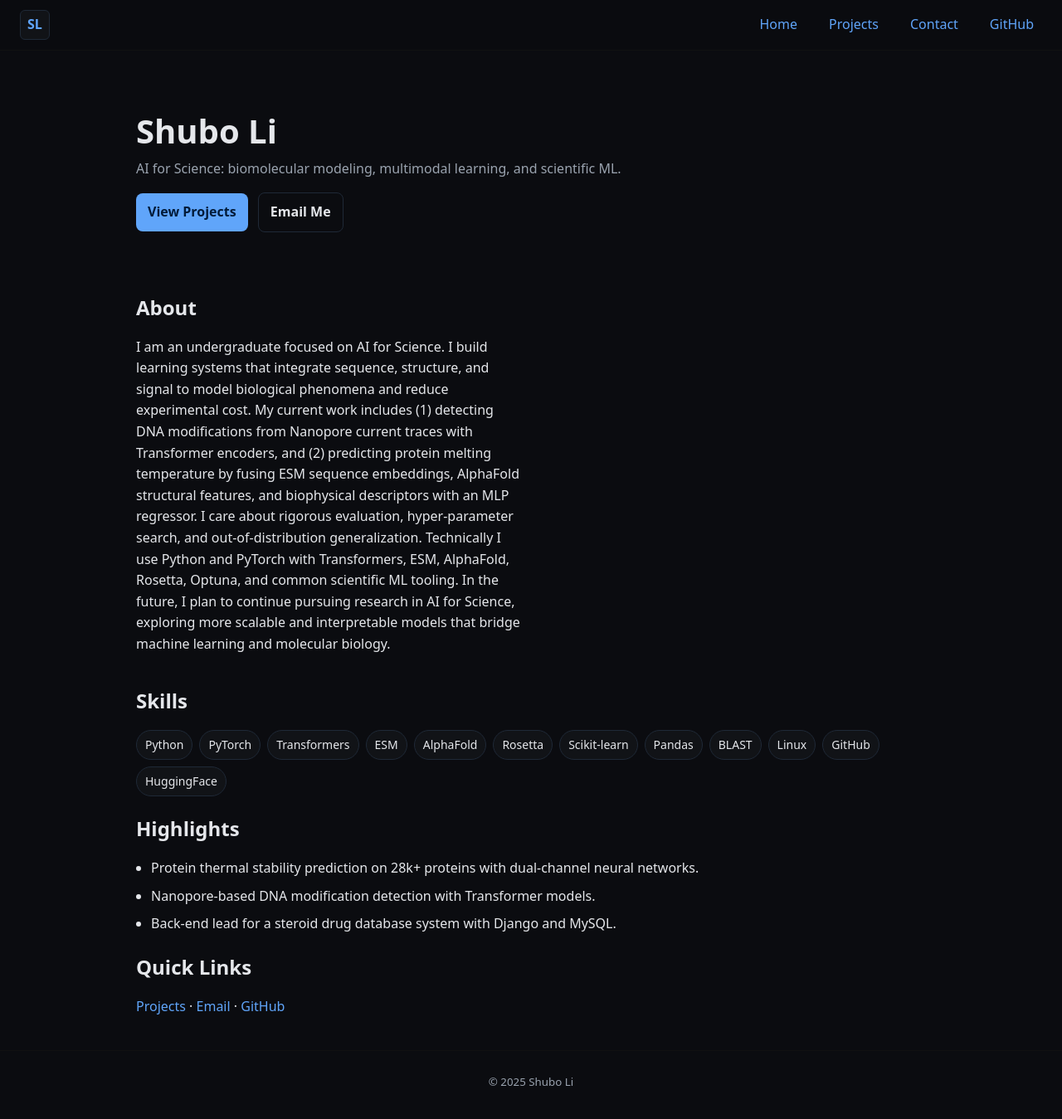
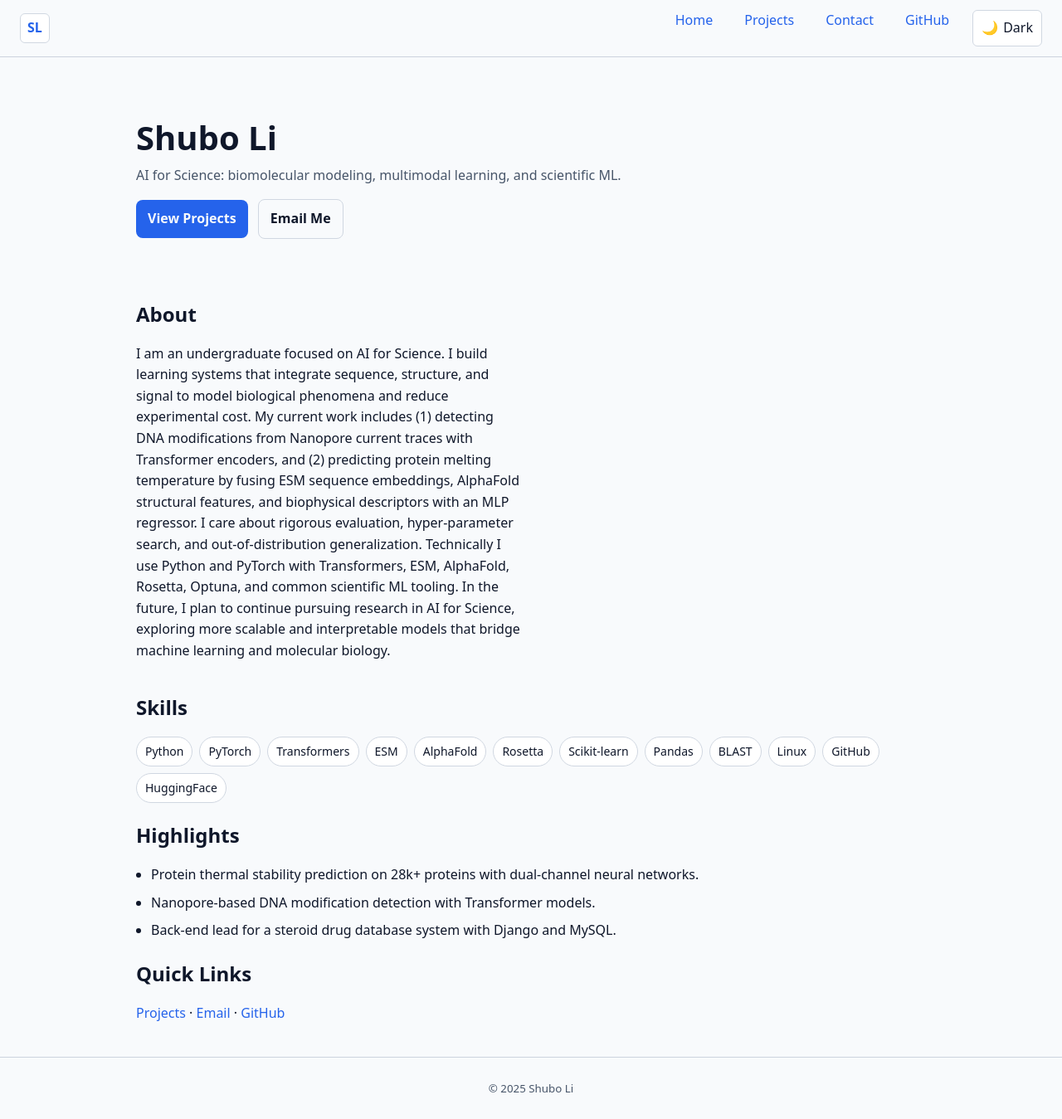
Before and after one commit to Shubo176/shubo176.github.io, a Jekyll site: the page index.html, which Jekyll copies as it is, in a window 1280 px wide and 1349 px high. Shown: the whole window at 83% size. Built offline with Jekyll 4.4.1, drawn with Linux system fonts in a browser that asks for light colours.

Commit message:
modified:   assets/site.js 	modified:   assets/style.css 	modified:   index.html 	modified:   project-nanopore.html 	modified:   project-protein-tm.html 	modified:   projects.html

```diff
--- a/assets/site.js
+++ b/assets/site.js
@@ -2,7 +2,67 @@ function toggleNav(){
   const m = document.getElementById('navmenu');
   m.classList.toggle('show');
 }
+
+const THEME_STORAGE_KEY = 'theme-preference';
+
+function getStoredTheme(){
+  try{
+    return localStorage.getItem(THEME_STORAGE_KEY);
+  }catch(e){
+    return null;
+  }
+}
+
+function storeTheme(theme){
+  try{
+    localStorage.setItem(THEME_STORAGE_KEY, theme);
+  }catch(e){
+    // ignore write errors
+  }
+}
+
+function applyTheme(theme, persist = true){
+  const root = document.documentElement;
+  root.setAttribute('data-theme', theme);
+  if(persist){
+    storeTheme(theme);
+  }
+  const btn = document.getElementById('theme-toggle');
+  if(btn){
+    const isDark = theme === 'dark';
+    const icon = btn.querySelector('span[aria-hidden="true"]');
+    const label = btn.querySelector('.theme-toggle__label');
+    if(icon){
+      icon.textContent = isDark ? '🌞' : '🌙';
+    }
+    if(label){
+      label.textContent = isDark ? 'Light' : 'Dark';
+    }
+    btn.setAttribute('aria-label', isDark ? 'Switch to light mode' : 'Switch to dark mode');
+  }
+}
+
+function toggleTheme(){
+  const current = document.documentElement.getAttribute('data-theme') === 'dark' ? 'dark' : 'light';
+  const next = current === 'dark' ? 'light' : 'dark';
+  applyTheme(next);
+}
+
 (function(){
+  const mql = window.matchMedia('(prefers-color-scheme: dark)');
+  const storedTheme = getStoredTheme();
+  const initialTheme = storedTheme || (mql.matches ? 'dark' : 'light');
+  applyTheme(initialTheme, Boolean(storedTheme));
+  if(!storedTheme){
+    const syncWithSystem = (event) => {
+      applyTheme(event.matches ? 'dark' : 'light', false);
+    };
+    if(typeof mql.addEventListener === 'function'){
+      mql.addEventListener('change', syncWithSystem);
+    }else if(typeof mql.addListener === 'function'){
+      mql.addListener(syncWithSystem);
+    }
+  }
   const y = document.getElementById('year');
   if(y){ y.textContent = new Date().getFullYear(); }
 })();
--- a/assets/style.css
+++ b/assets/style.css
@@ -1,11 +1,31 @@
 :root{
+  color-scheme:light;
+  --bg:#f8fafc;
+  --fg:#0f172a;
+  --muted:#475569;
+  --card:#ffffff;
+  --accent:#2563eb;
+  --ring:#d0d7e1;
+  --border:rgba(148,163,184,0.45);
+  --header-bg:rgba(248,250,252,0.92);
+  --btn-fg:#f8fafc;
+  --card-surface:linear-gradient(180deg,rgba(255,255,255,0.96),rgba(241,245,249,0.9));
+  --card-shadow:0 12px 28px rgba(15,23,42,0.12);
+}
+
+[data-theme="dark"]{
+  color-scheme:dark;
   --bg:#0b0c10;
   --fg:#e5e7eb;
   --muted:#9aa3af;
-  --ink:#111827;
   --card:#111317;
   --accent:#60a5fa;
   --ring:#1f2937;
+  --border:rgba(17,23,36,0.8);
+  --header-bg:rgba(11,12,16,0.9);
+  --btn-fg:#001b3a;
+  --card-surface:linear-gradient(180deg,rgba(255,255,255,0.02),rgba(255,255,255,0.01));
+  --card-shadow:0 8px 24px rgba(0,0,0,0.25);
 }
 
 *{box-sizing:border-box}
@@ -15,20 +35,34 @@ body{
   background:var(--bg);
   color:var(--fg);
   line-height:1.6;
+  transition:background .25s ease,color .25s ease;
 }
 
 a{color:var(--accent);text-decoration:none}
 a:hover{text-decoration:underline}
 
 .container{max-width:1000px;margin:0 auto;padding:24px}
-.site-header{position:sticky;top:0;background:rgba(11,12,16,.9);backdrop-filter:saturate(1.2) blur(6px);border-bottom:1px solid #111}
-.site-footer{border-top:1px solid #111;padding:24px;text-align:center;color:var(--muted)}
+.site-header{position:sticky;top:0;background:var(--header-bg);backdrop-filter:saturate(1.2) blur(6px);border-bottom:1px solid var(--border)}
+.site-footer{border-top:1px solid var(--border);padding:24px;text-align:center;color:var(--muted)}
 
 .nav{display:flex;align-items:center;justify-content:space-between;gap:12px;padding:12px 24px}
 .nav__logo{font-weight:700;border:1px solid var(--ring);padding:4px 8px;border-radius:6px;background:var(--card)}
 .nav__menu{display:flex;gap:18px;list-style:none;margin:0;padding:0}
 .nav__menu a{padding:8px 10px;border-radius:6px}
 .nav__menu a.active, .nav__menu a:hover{background:var(--card)}
+.nav__menu button{
+  padding:8px 10px;
+  border-radius:6px;
+  border:1px solid var(--ring);
+  background:var(--card);
+  color:var(--fg);
+  cursor:pointer;
+  font:inherit;
+  display:inline-flex;
+  align-items:center;
+  gap:6px;
+}
+.nav__menu button:hover{filter:brightness(0.98)}
 .nav__toggle{display:none;background:transparent;border:0;color:var(--fg);font-size:20px}
 
 .hero{padding:48px 0 12px}
@@ -51,17 +85,17 @@ h2{margin-top:24px}
 .grid{display:grid;grid-template-columns:1fr 1fr;gap:24px}
 @media (max-width:900px){.grid{grid-template-columns:1fr}}
 .card{
-  background:linear-gradient(180deg,rgba(255,255,255,0.02),rgba(255,255,255,0.01));
+  background:var(--card-surface);
   border:1px solid var(--ring);
   border-radius:12px;
   padding:18px 18px 16px;
-  box-shadow:0 0 0 1px rgba(255,255,255,0.01) inset, 0 8px 24px rgba(0,0,0,0.25);
+  box-shadow:var(--card-shadow);
 }
 .card h3{margin:8px 0}
 .card__tag{display:inline-block;font-size:12px;color:var(--muted);border:1px solid var(--ring);padding:2px 8px;border-radius:999px;margin-bottom:6px}
 .mb{margin-bottom:8px}
 
-.btn{display:inline-block;background:var(--accent);color:#001b3a;border:0;border-radius:8px;padding:10px 14px;font-weight:700}
+.btn{display:inline-block;background:var(--accent);color:var(--btn-fg);border:0;border-radius:8px;padding:10px 14px;font-weight:700}
 .btn:hover{text-decoration:none;filter:brightness(1.05)}
 .btn--ghost{background:transparent;color:var(--fg);border:1px solid var(--ring)}
 
--- a/index.html
+++ b/index.html
@@ -1,5 +1,5 @@
 <!doctype html>
-<html lang="en">
+<html lang="en" data-theme="light">
 <head>
   <meta charset="utf-8">
   <title>Shubo Li — AI for Science</title>
@@ -31,6 +31,12 @@
         <li><a href="projects.html">Projects</a></li>
         <li><a href="mailto:ethanli041012@gmail.com">Contact</a></li>
         <li><a href="https://github.com/Shubo176" target="_blank" rel="noopener">GitHub</a></li>
+        <li>
+          <button id="theme-toggle" class="theme-toggle" type="button" aria-label="Toggle dark mode" onclick="toggleTheme()">
+            <span aria-hidden="true">🌙</span>
+            <span class="theme-toggle__label">Dark</span>
+          </button>
+        </li>
       </ul>
     </nav>
   </header>
```
Also changed, not shown: project-nanopore.html (+7 -1 lines), project-protein-tm.html (+7 -1 lines), projects.html (+7 -1 lines).
